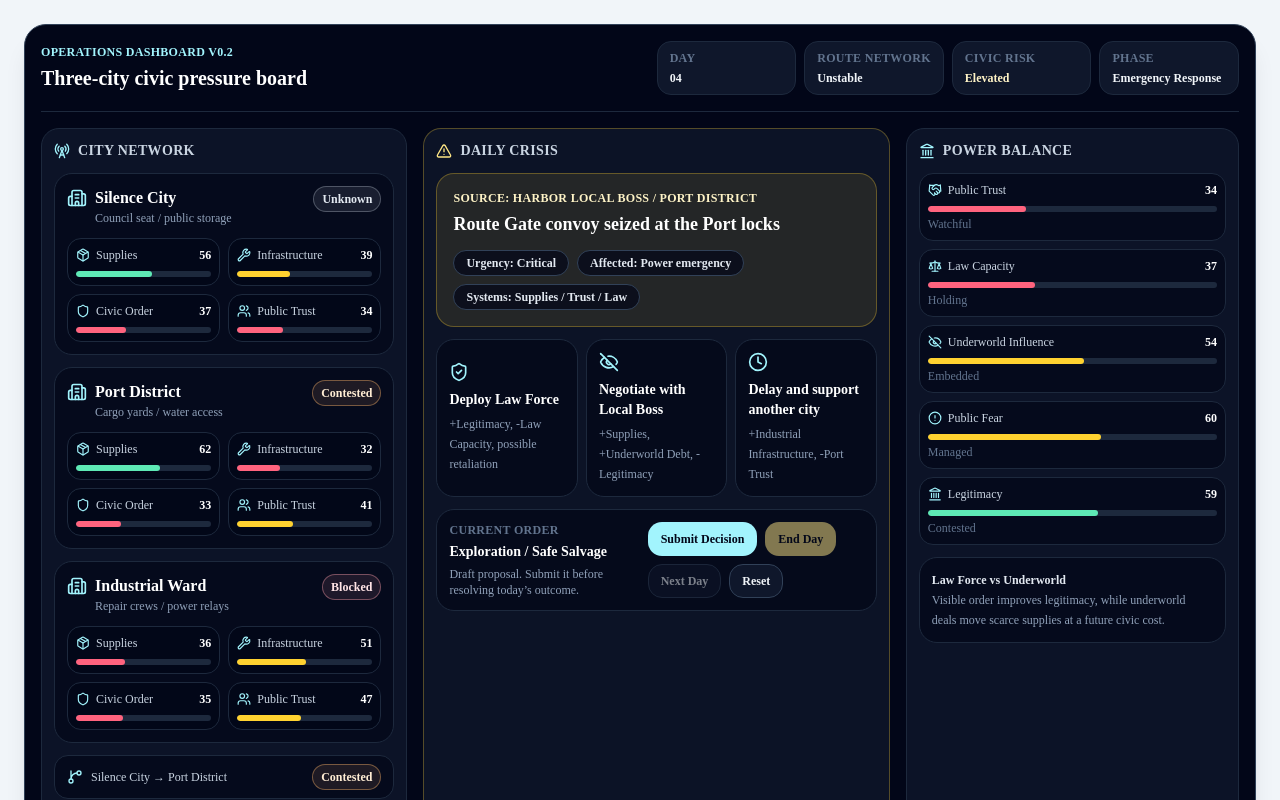
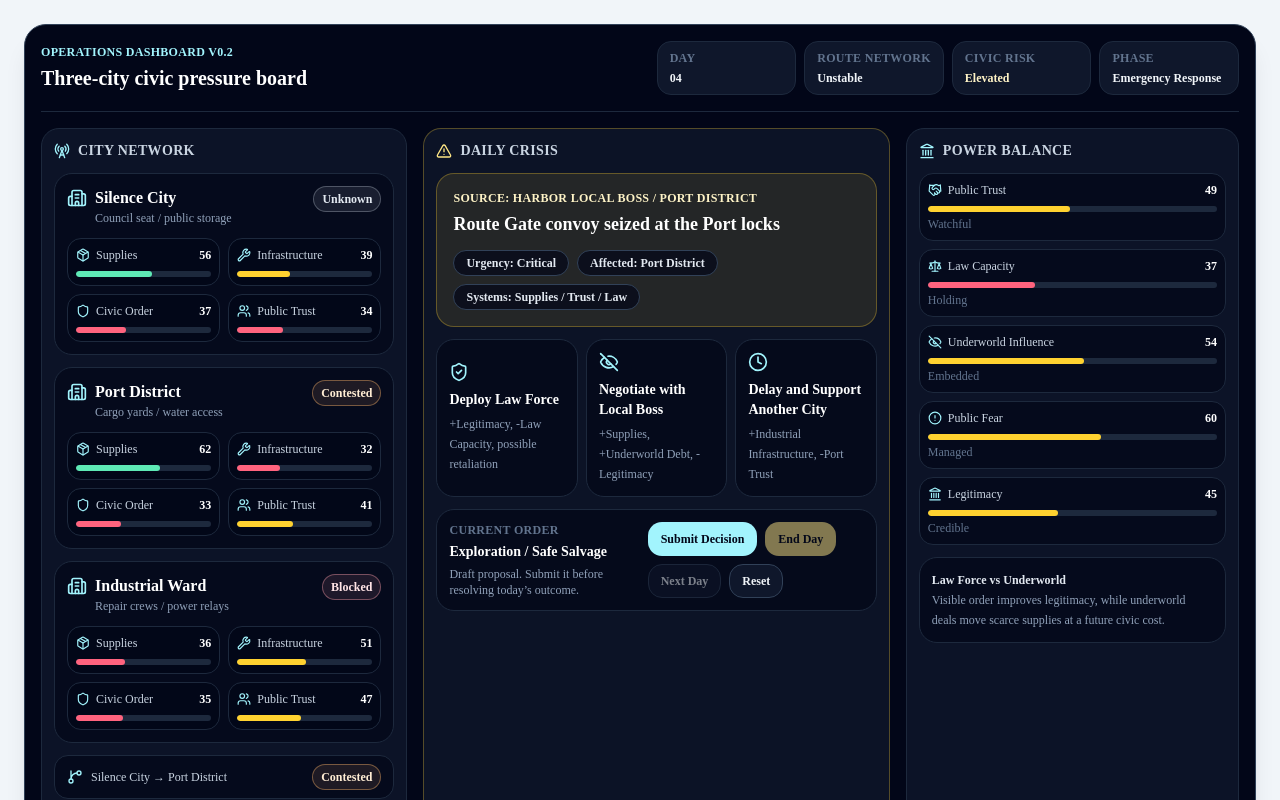
Before and after one commit to dh9vbm8mty-cloud/silence-city-ui, a Next.js app: page /silence-city in a window 1280 px wide. Shown: the top 800 px of the page. Built offline with nearby package versions, Linux system fonts and the light colour scheme.

Commit message:
Add interactive crisis decisions to Silence City v0.2.1

```diff
--- a/app/silence-city/page.tsx
+++ b/app/silence-city/page.tsx
@@ -23,6 +23,7 @@ import {
   UserX,
   Users,
   Wrench,
+  type LucideIcon,
 } from "lucide-react";
 
 const roles = {
@@ -175,13 +176,65 @@ const dashboardConnections = [
   { from: "Industrial Ward", to: "Silence City", status: "Delayed" },
 ];
 
-const dashboardDecisionOptions = [
+const initialDashboardCities = [
+  {
+    name: "Silence City",
+    role: "Council seat / public storage",
+    routeStatus: "Unknown",
+    stats: { supplies: 56, infrastructure: 39, civicOrder: 37, publicTrust: 34 },
+  },
+  {
+    name: "Port District",
+    role: "Cargo yards / water access",
+    routeStatus: "Contested",
+    stats: { supplies: 62, infrastructure: 32, civicOrder: 33, publicTrust: 41 },
+  },
+  {
+    name: "Industrial Ward",
+    role: "Repair crews / power relays",
+    routeStatus: "Blocked",
+    stats: { supplies: 36, infrastructure: 51, civicOrder: 35, publicTrust: 47 },
+  },
+];
+
+const initialDashboardMetrics = {
+  publicTrust: 49,
+  lawCapacity: 37,
+  underworldInfluence: 54,
+  publicFear: 60,
+  legitimacy: 45,
+};
+
+type DashboardCityStats = typeof initialDashboardCities[number]["stats"];
+type DashboardMetricState = typeof initialDashboardMetrics;
+type DashboardDecisionOption = {
+  label: string;
+  action: string;
+  role: RoleName;
+  consequence: string;
+  Icon: LucideIcon;
+  cityDeltas: Partial<Record<string, Partial<Record<keyof DashboardCityStats, number>>>>;
+  metricDeltas: Partial<Record<keyof DashboardMetricState, number>>;
+  routeUpdates: Array<{ from: string; to: string; status: string }>;
+};
+
+const dashboardCrises = [
+  {
+    title: "Route Gate convoy seized at the Port locks",
+    source: "Harbor Local Boss / Port District",
+    urgency: "Critical",
+    affected: "Port District",
+    systems: "Supplies / Trust / Law",
+    options: [
       {
         label: "Deploy Law Force",
         action: "Patrol Route",
         role: "Security" as RoleName,
         consequence: "+Legitimacy, -Law Capacity, possible retaliation",
         Icon: ShieldCheck,
+        cityDeltas: { "Port District": { civicOrder: 10, publicTrust: -3 } },
+        metricDeltas: { lawCapacity: -9, underworldInfluence: -5, publicFear: -4, legitimacy: 7 },
+        routeUpdates: [{ from: "Silence City", to: "Port District", status: "Delayed" }],
       },
       {
         label: "Negotiate with Local Boss",
@@ -189,13 +242,138 @@ const dashboardDecisionOptions = [
         role: "Merchant" as RoleName,
         consequence: "+Supplies, +Underworld Debt, -Legitimacy",
         Icon: EyeOff,
-  },
-  {
-    label: "Delay and support another city",
+        cityDeltas: { "Port District": { supplies: 12, publicTrust: -6 } },
+        metricDeltas: { publicTrust: -4, underworldInfluence: 9, publicFear: -3, legitimacy: -6 },
+        routeUpdates: [{ from: "Silence City", to: "Port District", status: "Delayed" }],
+      },
+      {
+        label: "Delay and Support Another City",
         action: "Coordinate Work Crews",
         role: "Planner" as RoleName,
         consequence: "+Industrial Infrastructure, -Port Trust",
         Icon: Clock,
+        cityDeltas: { "Industrial Ward": { infrastructure: 10 }, "Port District": { publicTrust: -7 } },
+        metricDeltas: { lawCapacity: 3, publicTrust: -3, publicFear: 5, legitimacy: -2 },
+        routeUpdates: [{ from: "Port District", to: "Industrial Ward", status: "Unknown" }],
+      },
+    ],
+  },
+  {
+    title: "Shelter generators brown out during water rationing",
+    source: "Shelter Council / Silence City",
+    urgency: "High",
+    affected: "Silence City",
+    systems: "Infrastructure / Public Fear / Trust",
+    options: [
+      {
+        label: "Deploy Law Force",
+        action: "Escort Public Delivery",
+        role: "Security" as RoleName,
+        consequence: "+Civic Order, -Law Capacity, fear contained",
+        Icon: ShieldCheck,
+        cityDeltas: { "Silence City": { civicOrder: 8, publicTrust: 2 } },
+        metricDeltas: { lawCapacity: -7, publicFear: -5, legitimacy: 3 },
+        routeUpdates: [],
+      },
+      {
+        label: "Negotiate with Local Boss",
+        action: "Broker Supply Deal",
+        role: "Merchant" as RoleName,
+        consequence: "+Supplies, +Underworld Influence, -Legitimacy",
+        Icon: EyeOff,
+        cityDeltas: { "Silence City": { supplies: 10, infrastructure: 3 } },
+        metricDeltas: { underworldInfluence: 7, publicFear: -2, legitimacy: -5 },
+        routeUpdates: [],
+      },
+      {
+        label: "Delay and Support Another City",
+        action: "Coordinate Work Crews",
+        role: "Planner" as RoleName,
+        consequence: "+Industrial Infrastructure, -Silence City Trust",
+        Icon: Clock,
+        cityDeltas: { "Industrial Ward": { infrastructure: 8 }, "Silence City": { publicTrust: -8, infrastructure: -4 } },
+        metricDeltas: { publicTrust: -5, publicFear: 6 },
+        routeUpdates: [{ from: "Industrial Ward", to: "Silence City", status: "Delayed" }],
+      },
+    ],
+  },
+  {
+    title: "Industrial relay crews refuse Port repair orders",
+    source: "Crew Delegates / Industrial Ward",
+    urgency: "High",
+    affected: "Industrial Ward",
+    systems: "Infrastructure / Route Gate / Legitimacy",
+    options: [
+      {
+        label: "Deploy Law Force",
+        action: "Patrol Route",
+        role: "Security" as RoleName,
+        consequence: "+Civic Order, -Trust, -Law Capacity",
+        Icon: ShieldCheck,
+        cityDeltas: { "Industrial Ward": { civicOrder: 9, publicTrust: -6 } },
+        metricDeltas: { lawCapacity: -8, publicFear: 3, legitimacy: 2 },
+        routeUpdates: [{ from: "Port District", to: "Industrial Ward", status: "Contested" }],
+      },
+      {
+        label: "Negotiate with Local Boss",
+        action: "Broker Supply Deal",
+        role: "Merchant" as RoleName,
+        consequence: "+Supplies, +Underworld Influence, route delay reduced",
+        Icon: EyeOff,
+        cityDeltas: { "Industrial Ward": { supplies: 8, infrastructure: 4 } },
+        metricDeltas: { underworldInfluence: 6, legitimacy: -4 },
+        routeUpdates: [{ from: "Port District", to: "Industrial Ward", status: "Delayed" }],
+      },
+      {
+        label: "Delay and Support Another City",
+        action: "Coordinate Work Crews",
+        role: "Planner" as RoleName,
+        consequence: "+Silence City Infrastructure, -Industrial Trust",
+        Icon: Clock,
+        cityDeltas: { "Silence City": { infrastructure: 7 }, "Industrial Ward": { publicTrust: -6 } },
+        metricDeltas: { publicTrust: -2, lawCapacity: 2, publicFear: 4 },
+        routeUpdates: [{ from: "Industrial Ward", to: "Silence City", status: "Stable" }],
+      },
+    ],
+  },
+  {
+    title: "Rumor of hidden medicine fractures the ration line",
+    source: "Clinic Archivist / Silence City",
+    urgency: "Medium",
+    affected: "Silence City",
+    systems: "Public Trust / Supplies / Underworld",
+    options: [
+      {
+        label: "Deploy Law Force",
+        action: "Investigate Dispute",
+        role: "Security" as RoleName,
+        consequence: "+Legitimacy, -Law Capacity, fear rises",
+        Icon: ShieldCheck,
+        cityDeltas: { "Silence City": { civicOrder: 7, publicTrust: -2 } },
+        metricDeltas: { lawCapacity: -6, publicFear: 3, legitimacy: 5 },
+        routeUpdates: [],
+      },
+      {
+        label: "Negotiate with Local Boss",
+        action: "Broker Supply Deal",
+        role: "Merchant" as RoleName,
+        consequence: "+Supplies, +Underworld Debt, -Public Trust",
+        Icon: EyeOff,
+        cityDeltas: { "Silence City": { supplies: 9, publicTrust: -5 } },
+        metricDeltas: { publicTrust: -4, underworldInfluence: 8, legitimacy: -4 },
+        routeUpdates: [],
+      },
+      {
+        label: "Delay and Support Another City",
+        action: "Medical Triage",
+        role: "Medicine" as RoleName,
+        consequence: "+Port Trust, -Silence City Supplies",
+        Icon: Clock,
+        cityDeltas: { "Port District": { publicTrust: 7 }, "Silence City": { supplies: -6 } },
+        metricDeltas: { publicTrust: 2, publicFear: 4 },
+        routeUpdates: [{ from: "Silence City", to: "Port District", status: "Stable" }],
+      },
+    ],
   },
 ];
 
@@ -424,6 +602,12 @@ export default function SilenceCityPage() {
   const [selectedWarningStatus, setSelectedWarningStatus] = useState<"all" | "critical" | "warning" | "resolved">("all");
   const [selectedDecisionFrame, setSelectedDecisionFrame] = useState<DecisionFrameName>("Knowledge");
   const [showModeratorData, setShowModeratorData] = useState(false);
+  const [dashboardCityState, setDashboardCityState] = useState(initialDashboardCities);
+  const [dashboardMetricState, setDashboardMetricState] = useState(initialDashboardMetrics);
+  const [dashboardRouteState, setDashboardRouteState] = useState(dashboardConnections);
+  const [activeCrisisIndex, setActiveCrisisIndex] = useState(0);
+  const [selectedDashboardOption, setSelectedDashboardOption] = useState("");
+  const [dashboardLedgerEntries, setDashboardLedgerEntries] = useState(startingActionHistory);
 
   useEffect(() => {
     const savedRecord = window.localStorage.getItem("silence-city-playtest-record-v1");
@@ -611,52 +795,78 @@ export default function SilenceCityPage() {
   const latestCivicEffectText = lastStateChange === "No civic proposal has been resolved yet."
     ? "No civic effect is available yet. Submit and resolve a civic proposal first."
     : lastStateChange;
-  const dashboardCities = [
-    {
-      name: "Silence City",
-      role: "Council seat / public storage",
-      routeStatus: visibleRouteGatePassedCount >= 4 ? "Delayed" : "Unknown",
+  const activeDashboardCrisis = dashboardCrises[activeCrisisIndex];
+  const dashboardCities = dashboardCityState.map((city) => ({
+    ...city,
     stats: [
-        { label: "Supplies", value: Math.min(100, publicStorage.Scrap * 12 + publicStorage["Structural Part"] * 10), Icon: Package },
-        { label: "Infrastructure", value: districtStats.Infrastructure, Icon: Wrench },
-        { label: "Civic Order", value: districtStats.Security, Icon: Shield },
-        { label: "Public Trust", value: Math.min(100, treasury + certifiedPlayers * 12), Icon: Users },
+      { label: "Supplies", value: city.stats.supplies, Icon: Package },
+      { label: "Infrastructure", value: city.stats.infrastructure, Icon: Wrench },
+      { label: "Civic Order", value: city.stats.civicOrder, Icon: Shield },
+      { label: "Public Trust", value: city.stats.publicTrust, Icon: Users },
     ],
-    },
-    {
-      name: "Port District",
-      role: "Cargo yards / water access",
-      routeStatus: "Contested",
-      stats: [
-        { label: "Supplies", value: 62, Icon: Package },
-        { label: "Infrastructure", value: Math.max(28, districtStats.Infrastructure - 7), Icon: Wrench },
-        { label: "Civic Order", value: Math.max(25, districtStats.Security - 4), Icon: Shield },
-        { label: "Public Trust", value: 41, Icon: Users },
-      ],
-    },
-    {
-      name: "Industrial Ward",
-      role: "Repair crews / power relays",
-      routeStatus: routeGateReady ? "Stable" : "Blocked",
-      stats: [
-        { label: "Supplies", value: Math.min(100, publicStorage["Structural Part"] * 18), Icon: Package },
-        { label: "Infrastructure", value: Math.min(100, districtStats.Infrastructure + 12), Icon: Wrench },
-        { label: "Civic Order", value: Math.max(30, districtStats.Security - 2), Icon: Shield },
-        { label: "Public Trust", value: 47, Icon: Users },
-      ],
-    },
+  }));
+  const dashboardRouteNetworkStatus = dashboardRouteState.some((connection) => connection.status === "Blocked")
+    ? "Unstable"
+    : dashboardRouteState.some((connection) => connection.status === "Contested")
+      ? "Contested"
+      : dashboardRouteState.some((connection) => connection.status === "Delayed")
+        ? "Delayed"
+        : "Stable";
+  const dashboardPressureMetrics = [
+    { label: "Public Trust", value: dashboardMetricState.publicTrust, status: dashboardMetricState.publicTrust < 45 ? "Fraying" : "Watchful", Icon: Handshake },
+    { label: "Law Capacity", value: dashboardMetricState.lawCapacity, status: dashboardMetricState.lawCapacity < 35 ? "Thin" : "Holding", Icon: Scale },
+    { label: "Underworld Influence", value: dashboardMetricState.underworldInfluence, status: dashboardMetricState.underworldInfluence > 62 ? "Rising" : "Embedded", Icon: EyeOff },
+    { label: "Public Fear", value: dashboardMetricState.publicFear, status: dashboardMetricState.publicFear > 64 ? "High" : "Managed", Icon: AlertCircle },
+    { label: "Legitimacy", value: dashboardMetricState.legitimacy, status: dashboardMetricState.legitimacy < 45 ? "Contested" : "Credible", Icon: Landmark },
   ];
-  const dashboardPressureMetrics = [
-    { label: "Public Trust", value: Math.min(100, treasury + certifiedPlayers * 12), status: "Watchful", Icon: Handshake },
-    { label: "Law Capacity", value: districtStats.Security, status: districtStats.Security < 35 ? "Thin" : "Holding", Icon: Scale },
-    { label: "Underworld Influence", value: action === "Broker Supply Deal" ? 63 : 54, status: action === "Broker Supply Deal" ? "Rising" : "Embedded", Icon: EyeOff },
-    { label: "Public Fear", value: criticalWarningCount > 0 ? 72 : activeWarnings.length * 12 + 36, status: criticalWarningCount > 0 ? "High" : "Managed", Icon: AlertCircle },
-    { label: "Legitimacy", value: Math.min(100, treasury + districtStats.Security), status: "Contested", Icon: Landmark },
-  ];
-  const dashboardLedger = actionHistory.slice(0, 5);
+  const dashboardLedger = dashboardLedgerEntries.slice(0, 5);
 
   function addPlaytestRecord(entry: string) {
     setPlaytestRecord((previous) => [entry, ...previous].slice(0, 20));
+  }
+
+  function applyDashboardDecision(option: DashboardDecisionOption) {
+    const resolvedDay = day;
+    const ledgerEntry = `Day ${String(resolvedDay).padStart(2, "0")} | ${activeDashboardCrisis.title}: ${option.label}. ${option.consequence}.`;
+
+    setSelectedDashboardOption(option.label);
+    setRole(option.role);
+    setAction(option.action);
+    setSubmitted(false);
+    setResolved(false);
+    setLastStateChange(ledgerEntry);
+    setLastResolvedDay(resolvedDay);
+    setLastEndOfDaySummary(`Resolved Day ${resolvedDay}. ${option.label} applied to ${activeDashboardCrisis.affected}.`);
+    setDashboardCityState((previous) => previous.map((city) => {
+      const deltas = option.cityDeltas[city.name];
+      if (!deltas) return city;
+
+      return {
+        ...city,
+        stats: {
+          supplies: clampStat(city.stats.supplies + (deltas.supplies ?? 0)),
+          infrastructure: clampStat(city.stats.infrastructure + (deltas.infrastructure ?? 0)),
+          civicOrder: clampStat(city.stats.civicOrder + (deltas.civicOrder ?? 0)),
+          publicTrust: clampStat(city.stats.publicTrust + (deltas.publicTrust ?? 0)),
+        },
+      };
+    }));
+    setDashboardMetricState((previous) => ({
+      publicTrust: clampStat(previous.publicTrust + (option.metricDeltas.publicTrust ?? 0)),
+      lawCapacity: clampStat(previous.lawCapacity + (option.metricDeltas.lawCapacity ?? 0)),
+      underworldInfluence: clampStat(previous.underworldInfluence + (option.metricDeltas.underworldInfluence ?? 0)),
+      publicFear: clampStat(previous.publicFear + (option.metricDeltas.publicFear ?? 0)),
+      legitimacy: clampStat(previous.legitimacy + (option.metricDeltas.legitimacy ?? 0)),
+    }));
+    setDashboardRouteState((previous) => previous.map((connection) => {
+      const update = option.routeUpdates.find((item) => item.from === connection.from && item.to === connection.to);
+      return update ? { ...connection, status: update.status } : connection;
+    }));
+    setDashboardLedgerEntries((previous) => [ledgerEntry, ...previous].slice(0, 8));
+    setActionHistory((previous) => [ledgerEntry, ...previous].slice(0, 8));
+    addPlaytestRecord(ledgerEntry);
+    setDay((previous) => Math.min(14, previous + 1));
+    setActiveCrisisIndex((previous) => (previous + 1) % dashboardCrises.length);
   }
 
   const playtestSnapshot = {
@@ -1062,6 +1272,12 @@ export default function SilenceCityPage() {
     setSelectedWarningStatus("all");
     setSelectedDecisionFrame("Knowledge");
     setShowModeratorData(false);
+    setDashboardCityState(initialDashboardCities);
+    setDashboardMetricState(initialDashboardMetrics);
+    setDashboardRouteState(dashboardConnections);
+    setActiveCrisisIndex(0);
+    setSelectedDashboardOption("");
+    setDashboardLedgerEntries(startingActionHistory);
     window.localStorage.removeItem("silence-city-playtest-record-v1");
     window.localStorage.removeItem("silence-city-submitted-snapshots-v1");
     setLastStateChange("No civic proposal has been resolved yet.");
@@ -1143,8 +1359,8 @@ export default function SilenceCityPage() {
             </div>
             <div className="grid gap-2 text-xs sm:grid-cols-2 lg:grid-cols-4">
               <OpsTopItem label="Day" value={String(day).padStart(2, "0")} />
-              <OpsTopItem label="Route Network" value={routeGateReady ? "Stable" : "Unstable"} />
-              <OpsTopItem label="Civic Risk" value={criticalWarningCount > 0 ? "High" : "Elevated"} warning />
+              <OpsTopItem label="Route Network" value={dashboardRouteNetworkStatus} />
+              <OpsTopItem label="Civic Risk" value={dashboardMetricState.publicFear > 64 ? "High" : "Elevated"} warning />
               <OpsTopItem label="Phase" value={resolved ? "Outcome Review" : "Emergency Response"} />
             </div>
           </div>
@@ -1177,7 +1393,7 @@ export default function SilenceCityPage() {
               </div>
 
               <div className="mt-3 grid gap-2">
-                {dashboardConnections.map((connection) => (
+                {dashboardRouteState.map((connection) => (
                   <div key={`${connection.from}-${connection.to}`} className="flex items-center justify-between gap-2 rounded-xl border border-slate-800 bg-slate-950/70 px-3 py-2 text-xs">
                     <span className="flex items-center gap-2 text-slate-300">
                       <GitBranch className="h-4 w-4 text-cyan-200" />
@@ -1194,10 +1410,10 @@ export default function SilenceCityPage() {
             <div className="rounded-2xl border border-amber-300/30 bg-slate-900/80 p-3">
               <OpsPanelTitle icon={<TriangleAlert className="h-4 w-4 text-amber-200" />} title="Daily Crisis" />
               <div className="mt-3 rounded-2xl border border-amber-300/30 bg-amber-300/10 p-4">
-                <p className="text-xs font-bold uppercase tracking-wide text-amber-100">Source: Harbor Local Boss / Port District</p>
-                <h3 className="mt-1 text-lg font-bold text-white">Route Gate convoy seized at the Port locks</h3>
+                <p className="text-xs font-bold uppercase tracking-wide text-amber-100">Source: {activeDashboardCrisis.source}</p>
+                <h3 className="mt-1 text-lg font-bold text-white">{activeDashboardCrisis.title}</h3>
                 <div className="mt-3 flex flex-wrap gap-2 text-xs">
-                  {["Urgency: Critical", `Affected: ${activeWarnings[0]?.label ?? "Route Gate"}`, "Systems: Supplies / Trust / Law"].map((item) => (
+                  {[`Urgency: ${activeDashboardCrisis.urgency}`, `Affected: ${activeDashboardCrisis.affected}`, `Systems: ${activeDashboardCrisis.systems}`].map((item) => (
                     <span key={item} className="rounded-full border border-slate-700 bg-slate-950/70 px-3 py-1 font-semibold text-slate-200">
                       {item}
                     </span>
@@ -1206,21 +1422,15 @@ export default function SilenceCityPage() {
               </div>
 
               <div className="mt-3 grid gap-2 lg:grid-cols-3">
-                {dashboardDecisionOptions.map((option) => {
+                {activeDashboardCrisis.options.map((option) => {
                   const Icon = option.Icon;
-                  const selected = role === option.role && action === option.action;
+                  const selected = selectedDashboardOption === option.label;
 
                   return (
                     <button
                       key={option.label}
                       type="button"
-                      onClick={() => {
-                        setRole(option.role);
-                        setAction(option.action);
-                        setSubmitted(false);
-                        setResolved(false);
-                        setLastStateChange("Operations dashboard selected a civic response. Review and submit below.");
-                      }}
+                      onClick={() => applyDashboardDecision(option)}
                       className={`rounded-2xl border p-3 text-left transition hover:border-cyan-200/70 ${selected ? "border-cyan-200 bg-cyan-300/10" : "border-slate-800 bg-slate-950/70"}`}
                     >
                       <div className="flex items-center justify-between gap-2">
```
Lines whose indentation alone changed are shown as unchanged.
